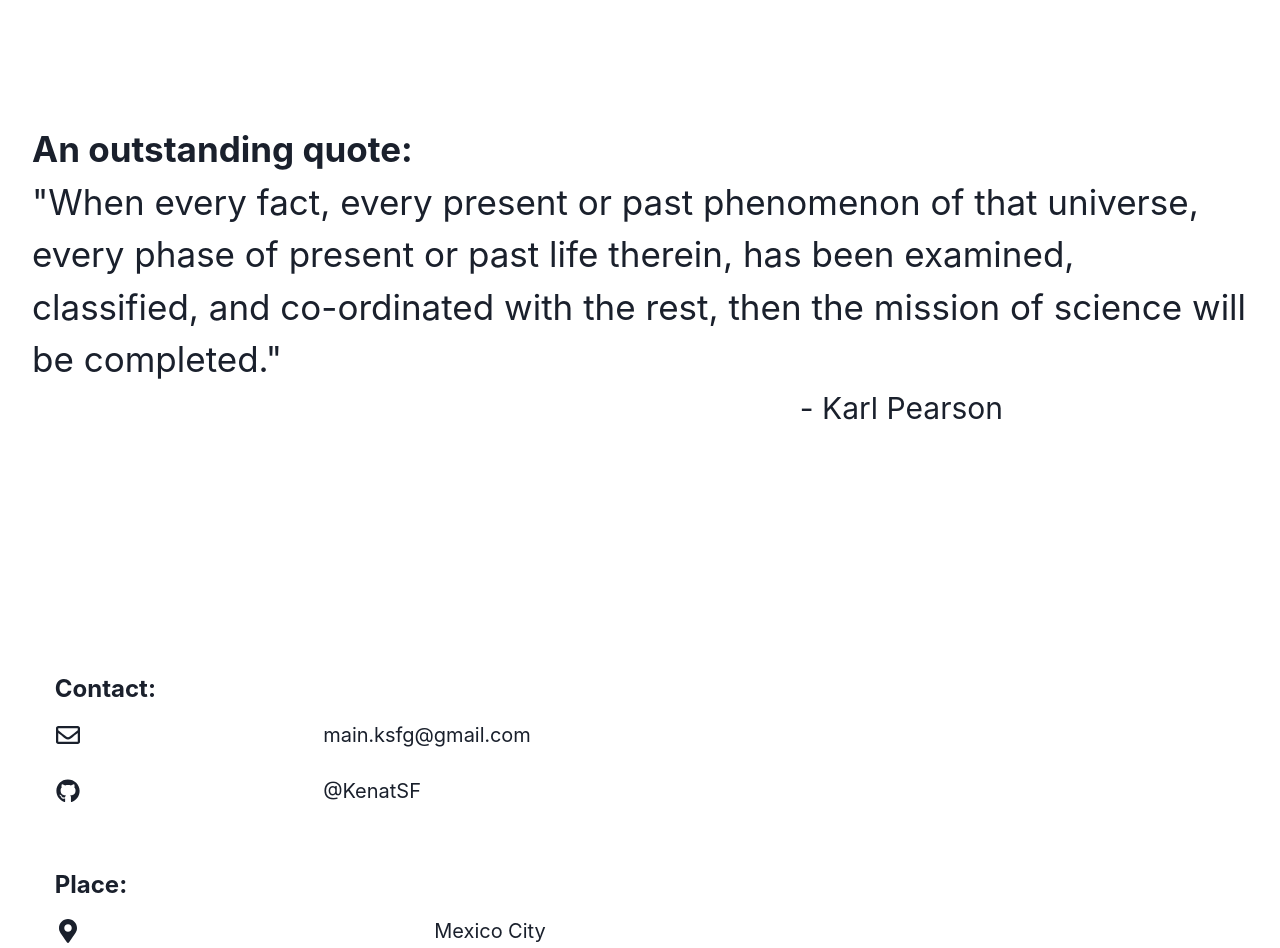
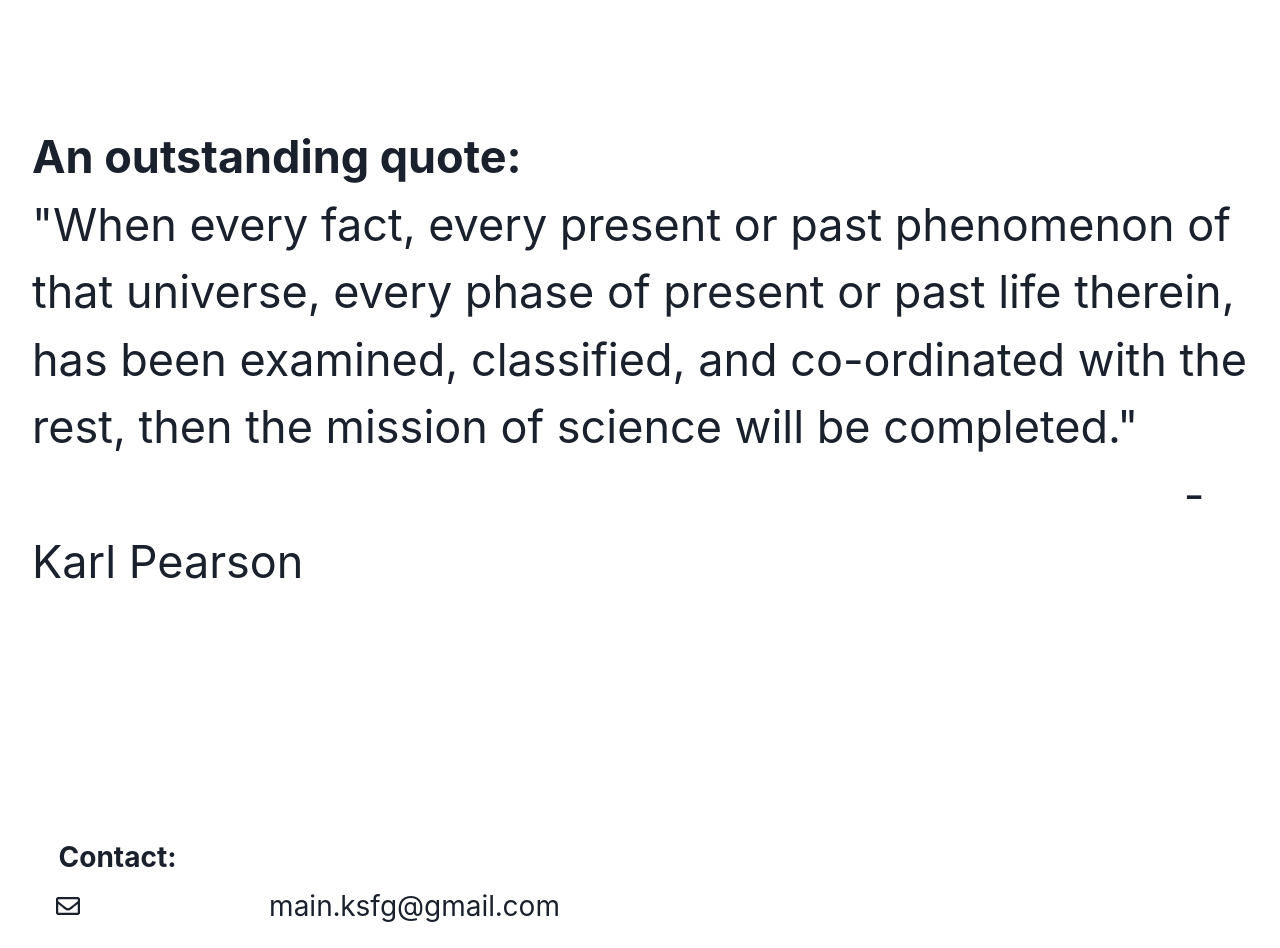
Before and after one commit to KenatSF/kenny-projects, a Next.js app: page / in a window 1280 px wide. Shown: the part 460-1408 px from the top of the page. Built offline with nearby package versions, Linux system fonts and the light colour scheme.

Commit message:
Changes not effective

```diff
--- a/components/datagrid/index.js
+++ b/components/datagrid/index.js
@@ -1,4 +1,4 @@
-import { Flex, Text, Grid, Box } from "@chakra-ui/react";
+import { Flex, Text, Grid, Box, SimpleGrid, TableContainer, Table, Tbody, Tr, Td } from "@chakra-ui/react";
 
 import Projectinfo from "../projectinfo";
 
@@ -8,7 +8,7 @@ export default function Datagrid() {
     return (
         <Flex direction="column" justifyContent="center" alignItems="center" width="50vw" height="50vh" bgColor="white">
             <Box>
-                <Grid templateColumns="repeat(4, minmax(250px, 1fr))" gap={6}>
+                <Grid templateColumns="repeat(1, minmax(250px, 1fr))" gap={6}>
                     <Projectinfo titulillo={"Electricity consumption"} image={"./datascience/electricity.jpg"} linkTo={"electricity"} samePage={true}/>
                     <Projectinfo titulillo={"Stock Indices"} image={"./datascience/stockindices.jpg"} linkTo={"https://github.com/KenatSF/Heavy-Indexes"} samePage={false}/>
                     <Projectinfo titulillo={"Market sales"} image={"./datascience/market.jpg"} linkTo={"https://github.com/KenatSF/Basic_Data_Analysis"} samePage={false}/>
--- a/pages/index.js
+++ b/pages/index.js
@@ -9,7 +9,8 @@ import { FaGithub, FaRegEnvelope, FaMapMarkerAlt } from 'react-icons/fa';
 
 export default function Home() {
   return (
-    <Flex minH="100vh" direction="column">
+    <Flex minH="100vh"
+            direction={['column']}>
       <Box
         mx="auto"
         maxW={"7xl"}
@@ -18,7 +19,7 @@ export default function Home() {
         px={4}
       >
 
-        <Text fontSize='3xl' noOfLines={[1]} as='b'>
+        <Text fontSize={{ base: '24px', md: '40px', lg: '3xl' }} noOfLines={[1]} as='b'>
           Hi, Welcome to my website!
         </Text>
         <br />
@@ -32,22 +33,22 @@ export default function Home() {
         <br />
         <br />
         <Center h='80px' color='blackAlpha.700'>
-          <Text fontSize='45px' as='b'>Kenat S. Flores </Text>
+          <Text fontSize={{ base: '24px', md: '40px', lg: '45px' }}  as='b'>Kenat S. Flores </Text>
         </Center>
         <br />
         <br />
         <br />
         <br />
         <br />
-        <Text fontSize='35px' as='b'>
+        <Text fontSize={{ base: '24px', md: '40px', lg: '45px' }} as='b'>
             An outstanding quote:
         </Text>
         <br />
-        <Text fontSize='35px'>
+        <Text fontSize={{ base: '24px', md: '40px', lg: '45px' }} >
           &quot;When every fact, every present or past phenomenon of that universe, every phase of present or past life therein, has been examined,
           classified, and co-ordinated with the rest, then the mission of science will be completed.&quot;
         </Text>
-        <Text fontSize='30px'>
+        <Text fontSize={{ base: '24px', md: '40px', lg: '45px' }} >
           &nbsp;&nbsp;&nbsp;&nbsp;&nbsp;&nbsp;&nbsp;&nbsp;&nbsp;&nbsp;&nbsp;&nbsp;&nbsp;&nbsp;&nbsp;&nbsp;&nbsp;&nbsp;&nbsp;&nbsp;&nbsp;&nbsp;&nbsp;&nbsp;&nbsp;
           &nbsp;&nbsp;&nbsp;&nbsp;&nbsp;&nbsp;&nbsp;&nbsp;&nbsp;&nbsp;&nbsp;&nbsp;&nbsp;&nbsp;&nbsp;&nbsp;&nbsp;&nbsp;&nbsp;&nbsp;&nbsp;&nbsp;&nbsp;&nbsp;&nbsp;
           &nbsp;&nbsp;&nbsp;&nbsp;&nbsp;&nbsp;&nbsp;&nbsp;&nbsp;&nbsp;&nbsp;&nbsp;&nbsp;&nbsp;&nbsp;&nbsp;&nbsp;&nbsp;&nbsp;&nbsp;&nbsp;&nbsp;&nbsp;&nbsp;&nbsp;
@@ -65,7 +66,7 @@ export default function Home() {
         <br />
         <br />
         <br />
-        <Text fontSize='2xl' noOfLines={[1]} as='b'>
+        <Text fontSize={{ base: '20px', md: '24px', lg: '28px' }}  noOfLines={[1]} as='b'>
           &nbsp;&nbsp;&nbsp;&nbsp;Contact:
         </Text>
         <TableContainer>
@@ -74,7 +75,7 @@ export default function Home() {
               <Tr>
                 <Td><FaRegEnvelope fontSize="1.5rem" /></Td>
                 <Td>
-                  <Text fontSize='xl'>
+                  <Text fontSize={{ base: '20px', md: '24px', lg: '28px' }}  >
                     main.ksfg@gmail.com
                   </Text>
                 </Td>
@@ -83,7 +84,7 @@ export default function Home() {
                 <Td><FaGithub fontSize="1.5rem" /></Td>
                 <Td>
                   <Link href="https://github.com/KenatSF">
-                    <Text fontSize='xl' noOfLines={[1]}>
+                    <Text fontSize={{ base: '20px', md: '24px', lg: '28px' }}   noOfLines={[1]}>
                       @KenatSF
                     </Text>
                   </Link>
@@ -94,7 +95,7 @@ export default function Home() {
         </TableContainer>
         <br />
         <br />
-        <Text fontSize='2xl' noOfLines={[1]} as='b'>
+        <Text fontSize={{ base: '20px', md: '24px', lg: '28px' }}  noOfLines={[1]} as='b'>
           &nbsp;&nbsp;&nbsp;&nbsp;Place:
         </Text>
         <TableContainer>
@@ -103,7 +104,7 @@ export default function Home() {
               <Tr>
                 <Td><FaMapMarkerAlt fontSize="1.5rem" /></Td>
                 <Td>
-                  <Text fontSize='xl'>
+                  <Text fontSize={{ base: '20px', md: '24px', lg: '28px' }} >
                     Mexico City
                   </Text>
                 </Td>
```
